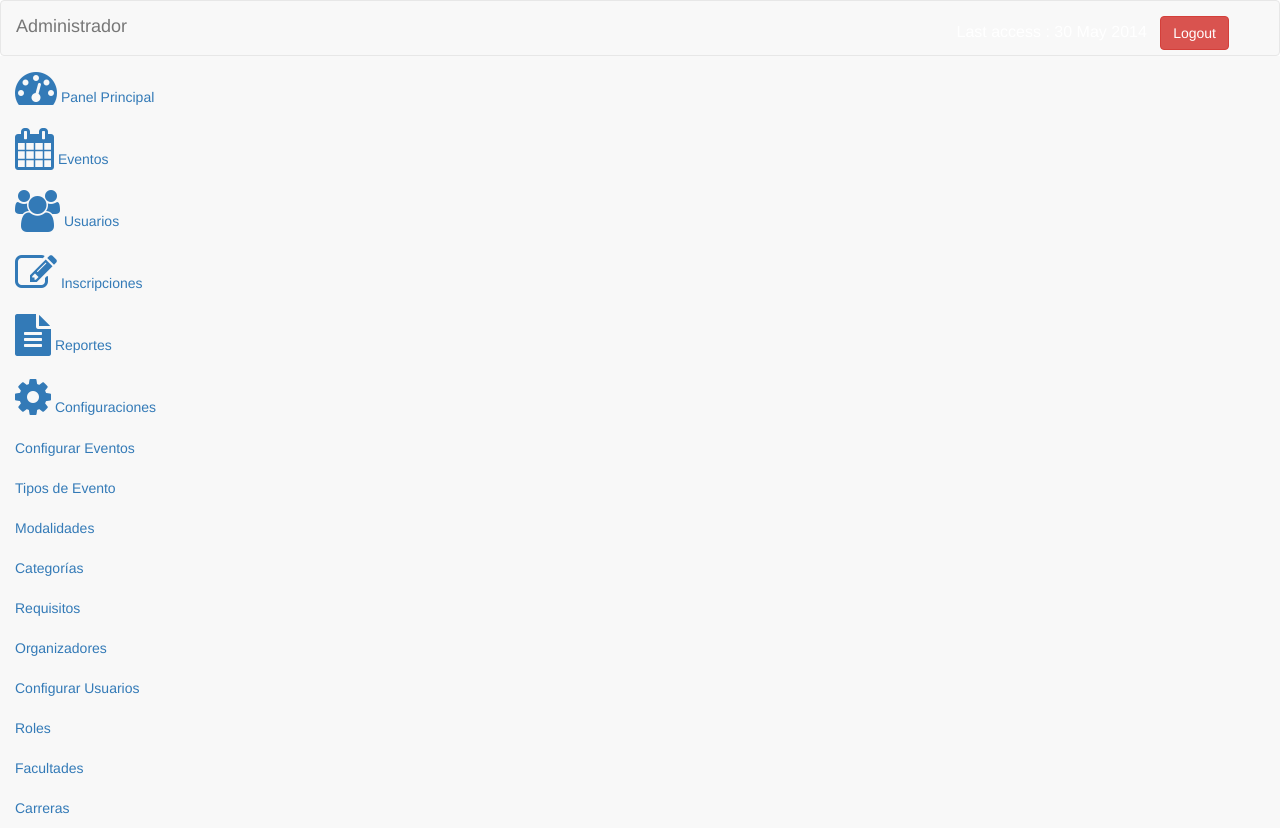
After one commit to Desarrolladores-Sistema-de-Eventos/Sistema_Eventos, a PHP site: page /partials/header_Admin.php in a window 1280 px wide. The commit adds this page. Run offline with PHP 8.4, Linux system fonts and the light colour scheme; some libraries are stand-ins or nearby versions.

Commit message:
Corrección en Frontend archivos  .css

```diff
--- a/views/dashboard.php
+++ b/views/dashboard.php
@@ -1,6 +1,6 @@
 <!-- Archivo plantilla en el cual deben trabajar, copiar ese codigo
  y hacerlo en otro archivo-->
-<?php include("partials/head_Admin.php"); ?>
+<?php include("partials/header_Admin.php"); ?>
 
 <div id="page-wrapper">
 <div id="page-inner">
--- /dev/null
+++ b/views/partials/header_Admin.php
@@ -0,0 +1,57 @@
+<!DOCTYPE html>
+<html xmlns="http://www.w3.org/1999/xhtml">
+<head>
+  <meta charset="utf-8" />
+  <meta name="viewport" content="width=device-width, initial-scale=1.0" />
+  <title>Menú Administrativo</title>
+  <link href="../public/assets/css/bootstrap.css" rel="stylesheet" />
+  <link href="../public/assets/css/font-awesome.css" rel="stylesheet" />
+  <link href="../public/assets/js/morris/morris-0.4.3.min.css" rel="stylesheet" />
+  <link href="../public/assets/css/custom.css" rel="stylesheet" />
+  <link href='http://fonts.googleapis.com/css?family=Open+Sans' rel='stylesheet' type='text/css' />
+</head>
+<body>
+<div id="wrapper">
+  <nav class="navbar navbar-default navbar-cls-top " role="navigation" style="margin-bottom: 0">
+    <div class="navbar-header">
+      <a class="navbar-brand" href="dashboard.php">Administrador</a>
+    </div>
+    <div style="color: white; padding: 15px 50px 5px 50px; float: right; font-size: 16px;">
+      Last access : 30 May 2014 &nbsp;
+      <a href="#" class="btn btn-danger square-btn-adjust">Logout</a>
+    </div>
+  </nav>
+  <nav class="navbar-default navbar-side" role="navigation">
+    <div class="sidebar-collapse">
+      <ul class="nav" id="main-menu">
+        <li><a href="#"><i class="fa fa-dashboard fa-3x"></i> Panel Principal</a></li>
+        <li><a href="#"><i class="fa fa-calendar fa-3x"></i> Eventos</a></li>
+        <li><a href="#"><i class="fa fa-users fa-3x"></i> Usuarios</a></li>
+        <li><a href="#"><i class="fa fa-edit fa-3x"></i> Inscripciones</a></li>
+        <li><a href="#"><i class="fa fa-file-text fa-3x"></i> Reportes</a></li>
+        <li>
+          <a href="#"><i class="fa fa-gear fa-3x"></i> Configuraciones<span class="fa arrow"></span></a>
+          <ul class="nav nav-second-level">
+            <li>
+              <a href="#">Configurar Eventos <span class="fa arrow"></span></a>
+              <ul class="nav nav-third-level">
+                <li><a href="#">Tipos de Evento</a></li>
+                <li><a href="#">Modalidades</a></li>
+                <li><a href="#">Categorías</a></li>
+                <li><a href="#">Requisitos</a></li>
+                <li><a href="#">Organizadores</a></li>
+              </ul>
+            </li>
+            <li>
+              <a href="#">Configurar Usuarios <span class="fa arrow"></span></a>
+              <ul class="nav nav-third-level">
+                <li><a href="#">Roles</a></li>
+                <li><a href="#">Facultades</a></li>
+                <li><a href="#">Carreras</a></li>
+              </ul>
+            </li>
+          </ul>
+        </li>
+      </ul>
+    </div>
+  </nav>
```
